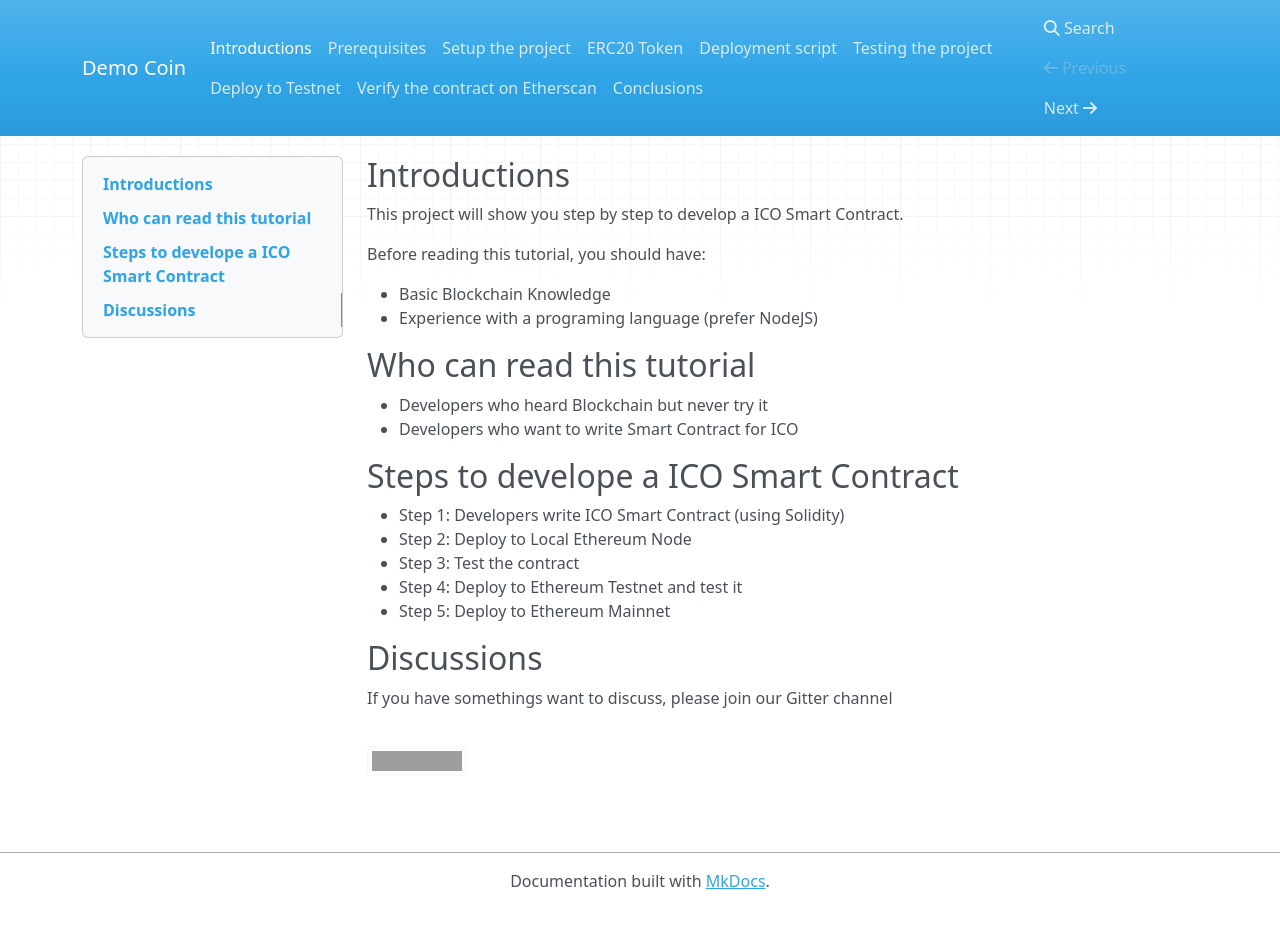
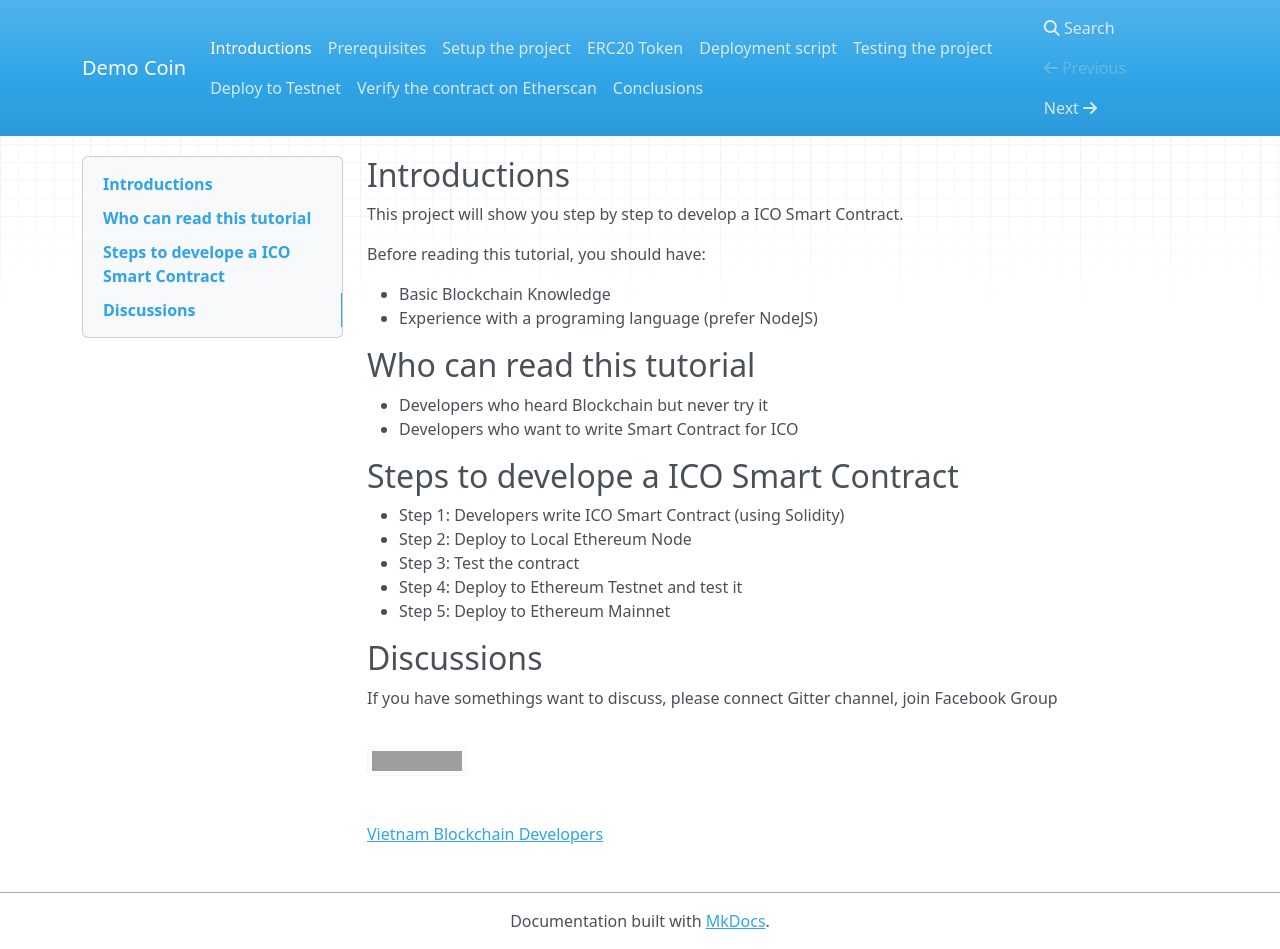
Before and after one commit to thanhson1085/DemoCoin, an MkDocs documentation site: the page built from docs/index.md, in a window 1280 px wide and 949 px high. Built offline with MkDocs 1.6.1, drawn with Linux system fonts in a browser that asks for light colours; nearby versions of some CDN libraries; old or Windows-style settings are respelled for this version of MkDocs; grey boxes are pictures that could not be loaded.

Commit message:
Update index.md

```diff
--- a/docs/index.md
+++ b/docs/index.md
@@ -19,6 +19,9 @@ Before reading this tutorial, you should have:
 - Step 5: Deploy to Ethereum Mainnet
 
 ## Discussions
-If you have somethings want to discuss, please join our Gitter channel
+If you have somethings want to discuss, please connect Gitter channel, join Facebook Group
 
 [![Join the chat at https://gitter.im/DemoIcoToken/Lobby](https://badges.gitter.im/DemoIcoToken/Lobby.svg)](https://gitter.im/DemoIcoToken/Lobby?utm_source=badge&utm_medium=badge&utm_campaign=pr-badge&utm_content=badge)
+
+
+[Vietnam Blockchain Developers](https://www.facebook.com/groups/1561844270543595/)
```
